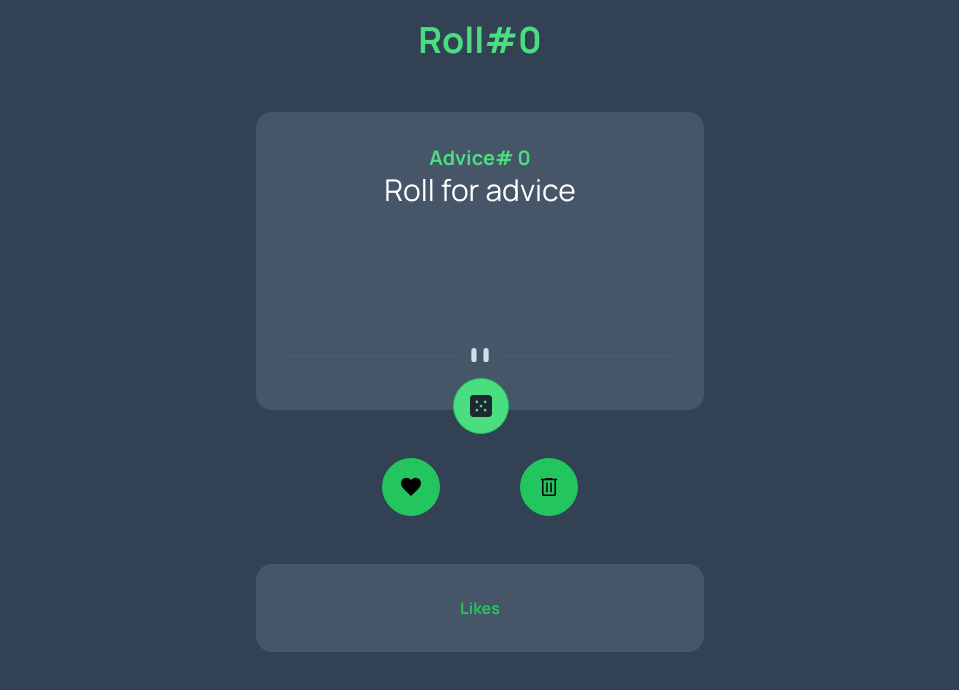
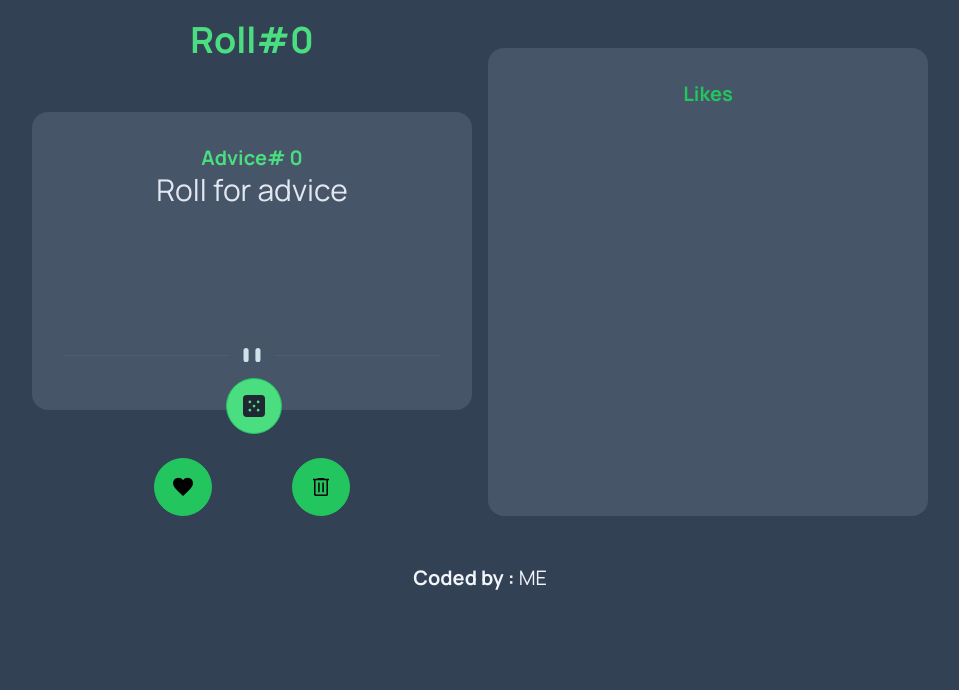
Before and after one commit to Denito37/advice_generator, a React (Vite) app: page / in a window 1280 px wide. Shown: the top 690 px of the page, without its empty margins (160-1119 px from the left). Built offline with nearby package versions, Linux system fonts and the light colour scheme.

Commit message:
created footer, set props

```diff
--- a/src/App.jsx
+++ b/src/App.jsx
@@ -1,23 +1,41 @@
-import { useState } from 'react'
+import { useState, useEffect } from 'react'
 import Header from './components/header'
 import Roll from './components/rollAdvice'
 import Buttons from './components/buttons'
 import Likes from './components/likes'
+import Footer from './components/footer'
 
 function App() {
   const [count, setCount] = useState(0);
+  const [advice, setAdvice] = useState('Roll for advice')
+  const [id, setId] = useState(0)
+  const [like, setLike] = useState([])
+
+  const setQuote = async () =>{
+    const res = await fetch("https://api.adviceslip.com/advice" , {cache:"no-cache" });// * no-cache prevents repeated advice
+    const data = await res.json();
+    setAdvice(data.slip.advice);
+    setId(data.slip.id)
+  }
   const counter = () =>{
     setCount(count + 1)
   }
-  const testFunc = () =>{
-    console.log('hi')
+  const saveQuote = () =>{
+    setLike([...like, advice])
   }
+  const deleteQuote = () =>{
+    setLike(['boom'])
+  }
+
   return (
-    <div className="bg-slate-700 h-screen">
+    <div className=" md:grid md:grid-cols-2 md:max-w-4xl md:mx-auto md:gap-x-4">
+      <div>
       <Header count = {count} />
-      <Roll counter={counter} />
-      <Buttons save={testFunc} trash = {testFunc} />
-      <Likes />
+      <Roll advice={advice} id = {id} counter={counter} setQuote = {setQuote} />
+      <Buttons save={saveQuote} trash = {deleteQuote} />
+      </div>
+      <Likes list={like} />
+      <Footer />
     </div>
   )
 }
--- a/src/components/buttons.jsx
+++ b/src/components/buttons.jsx
@@ -1,5 +1,7 @@
 import { Like, Delete} from '../assets';
+
 export default function Buttons({save, trash}){
+
     return(
         <div className="grid grid-cols-2 w-fit mx-auto my-12 gap-20">
             <button onClick={save} className="btn border border-green-500 bg-green-500 rounded-full p-4 w-fit"><img src={Like} alt="Like" /></button>
--- /dev/null
+++ b/src/components/footer.jsx
@@ -0,0 +1,13 @@
+
+export default function Footer(){
+    return(
+        <>
+            <footer className=" text-center col-span-2">
+                <h2 className=" text-slate-100 text-xl font-bold">
+                    Coded by :
+                    <a href="https://denito37.github.io/wdp/" target="_blank" rel="noopener noreferrer"> ME</a>
+                </h2>
+            </footer>
+        </>
+    )
+}
--- a/src/components/likes.jsx
+++ b/src/components/likes.jsx
@@ -1,9 +1,13 @@
+import { useState,useEffect } from "react"
 
-export default function Likes(){
+export default function Likes({list}){
+
+    const likeList = list.map(li => <li>{li}</li>)
 
     return(
-        <div className="bg-slate-600 rounded-2xl max-w-md mx-auto my-12 p-8">
-            <h4 className=" text-green-500 font-bold text-center">Likes</h4>
-        </div>
+        <section className="bg-slate-600 rounded-2xl max-w-md md:min-w-full mx-auto my-12 p-8">
+            <h4 className=" text-green-500 font-bold text-center text-xl">Likes</h4>
+            <p className="text-slate-200 text-xl p-6">{likeList}</p>
+        </section>
     )
 }
--- a/src/components/rollAdvice.jsx
+++ b/src/components/rollAdvice.jsx
@@ -1,32 +1,20 @@
-import { useState, useEffect } from "react"
 import { Dice, DividerDesktop } from '../assets';
 
-
-export default function Advice({counter}){
-    const [advice, setAdvice] = useState('Roll for advice')
-    const [id, setId] = useState('0')
-
-    useEffect(() =>{
-        //getQuote();
-    },[])
-
+export default function Advice({counter , setQuote, advice, id}){
     const getQuote = async () =>{
-        const res = await fetch("https://api.adviceslip.com/advice" , { cache: "no-cache" });// * no-cache prevents repeated advice
-        const data = await res.json();
-        setAdvice(data.slip.advice);
-        setId(data.slip.id)
+        setQuote()
         counter()
     }
 
     return(
         <>
-            <section className="grid p-8 bg-slate-600 max-w-md min-h-fit border-0 rounded-2xl mx-auto my-8 relative">
+            <section className="grid bg-slate-600 max-w-md min-h-fit border-0 rounded-2xl p-8 mx-auto my-8 relative ">
                 <h4 className=" text-green-400 text-center text-xl font-bold">Advice# {id} </h4>
-                <p className=" text-white text-center h-40 text-3xl overflow-scroll">{advice}</p>
+                <p className=" text-slate-200 text-center h-40 text-3xl overflow-scroll">{advice}</p>
                 <img src={DividerDesktop} alt="divider" className="my-4" />
                 <button
                 className="dice border border-green-500 text-white bg-green-400 p-4 mx-auto my-2 w-14 h-14 rounded-full" onClick={getQuote}>
-                    <img src={Dice} alt="roll dice" />
+                    <img src={Dice} alt="roll dice" className="hover:rotate-180 transition-all" />
                 </button>
             </section>
         </>
--- a/src/index.css
+++ b/src/index.css
@@ -6,9 +6,12 @@
 * {
   margin: 0;
   padding: 0;
-  box-sizing: border-box;
   font-family: 'Manrope', sans-serif;
   font-weight: 400;
+}
+body{
+  --tw-bg-opacity: 1;
+    background-color: rgb(51 65 85 / var(--tw-bg-opacity));
 }
 .dice{
   position: absolute;
```
